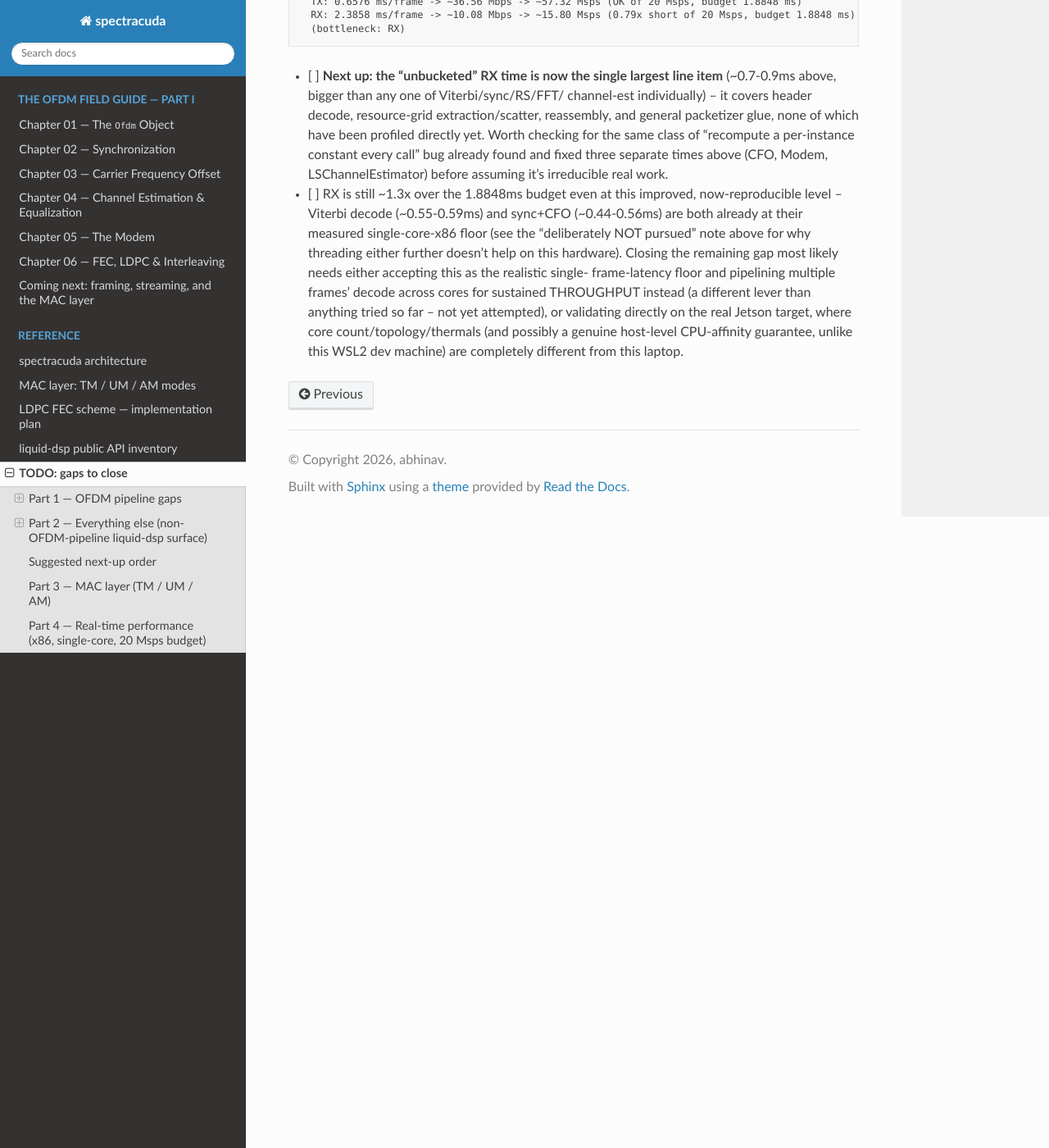
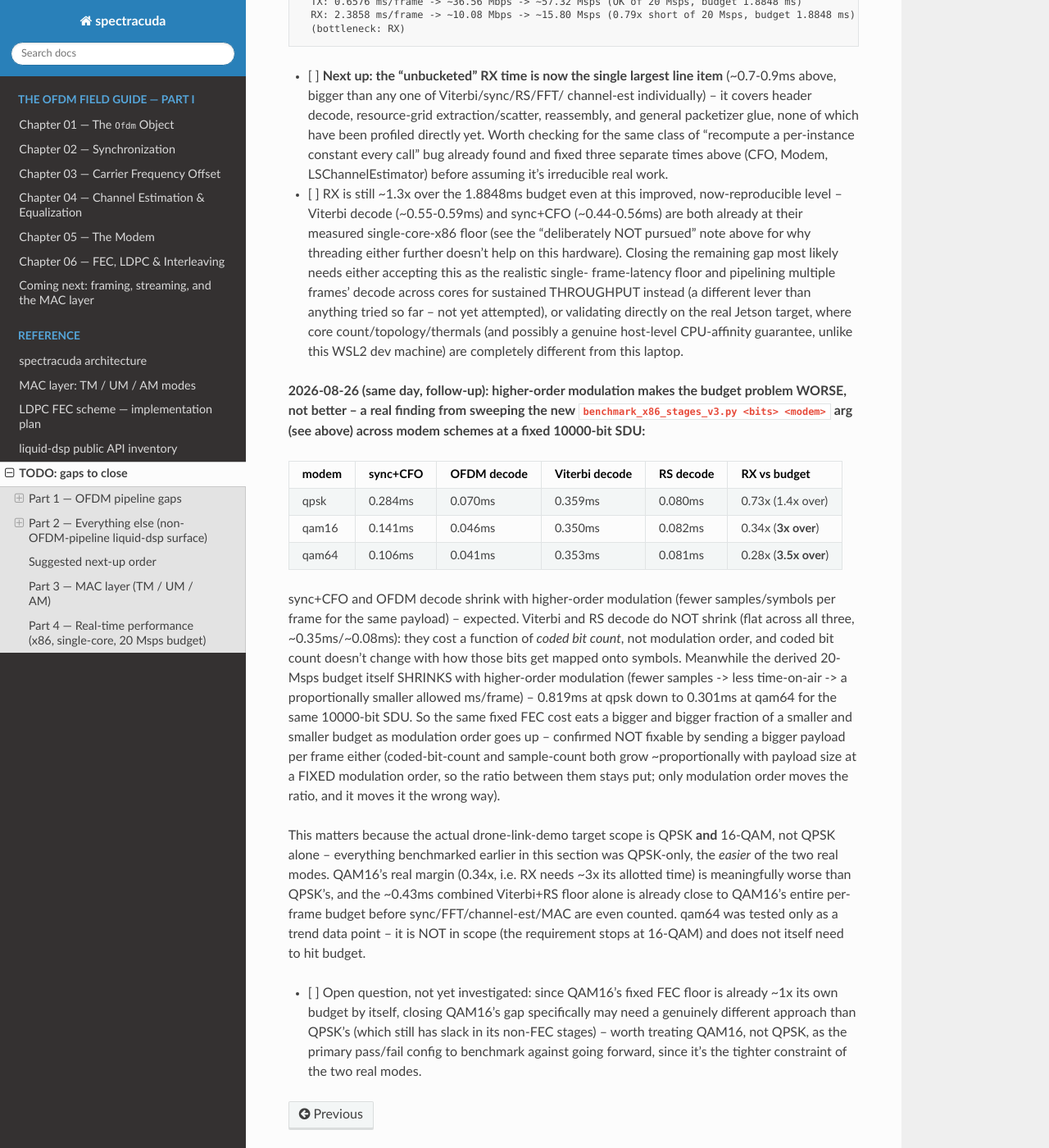
Before and after one commit to iottrends/spectracuda, a Sphinx documentation site: the page built from docs/todo.md, in a window 1280 px wide and 1400 px high, scrolled down 18380 px. Shown: the whole window at 82% size. Built offline with Sphinx 7.4.7 and the Read the Docs theme 3.1.0, drawn with Linux system fonts in a browser that asks for light colours.

Commit message:
docs/todo.md: note that higher-order modulation worsens the RX budget gap
Follow-up finding from sweeping benchmark_x86_stages_v3.py's new
<bits> <modem> args across qpsk/qam16/qam64 at a fixed 10000-bit SDU:
sync+CFO and OFDM decode shrink with higher-order modulation (fewer
samples/symbols per frame for the same payload, as expected), but
Viterbi/RS decode do NOT (they cost a function of coded bit count, not
modulation order) -- while the derived 20-Msps budget itself shrinks
with higher-order modulation (fewer samples -> less time-on-air). So
the same fixed FEC floor eats a bigger fraction of a smaller budget as
modulation order goes up: RX margin goes from 0.73x at qpsk to 0.34x at
qam16 to 0.28x at qam64, for the identical payload. Confirmed this
isn't fixable by a bigger payload per frame either (coded-bit-count and
sample-count scale together at fixed modulation, so the ratio doesn't
move -- only modulation order moves it).

Matters directly: the real drone-link-demo scope is qpsk AND 16-qam,
not qpsk alone, and everything benchmarked earlier in this section was
qpsk-only -- the easier of the two real modes. qam16's ~0.43ms combined
Viterbi+RS floor is already close to its ENTIRE per-frame budget by
itself. qam64 was tested only as a trend point; it's out of scope
(requirement stops at 16-qam) and doesn't need to hit budget itself.

Left as an open question for next time: whether qam16 (not qpsk) should
become the primary pass/fail benchmark config, since it's the tighter
of the two real constraints.

Co-Authored-By: Claude Sonnet 5 <noreply@anthropic.com>

```diff
--- a/docs/todo.md
+++ b/docs/todo.md
@@ -966,3 +966,45 @@ actually plan around). Landed via (see git history on
   the real Jetson target, where core count/topology/thermals (and
   possibly a genuine host-level CPU-affinity guarantee, unlike this
   WSL2 dev machine) are completely different from this laptop.
+
+**2026-08-26 (same day, follow-up): higher-order modulation makes the
+budget problem WORSE, not better -- a real finding from sweeping the
+new `benchmark_x86_stages_v3.py <bits> <modem>` arg (see above) across
+modem schemes at a fixed 10000-bit SDU:**
+
+| modem  | sync+CFO | OFDM decode | Viterbi decode | RS decode | RX vs budget |
+|--------|----------|-------------|-----------------|-----------|--------------|
+| qpsk   | 0.284ms  | 0.070ms     | 0.359ms         | 0.080ms   | 0.73x (1.4x over) |
+| qam16  | 0.141ms  | 0.046ms     | 0.350ms         | 0.082ms   | 0.34x (**3x over**) |
+| qam64  | 0.106ms  | 0.041ms     | 0.353ms         | 0.081ms   | 0.28x (**3.5x over**) |
+
+sync+CFO and OFDM decode shrink with higher-order modulation (fewer
+samples/symbols per frame for the same payload) -- expected. Viterbi and
+RS decode do NOT shrink (flat across all three, ~0.35ms/~0.08ms): they
+cost a function of *coded bit count*, not modulation order, and coded
+bit count doesn't change with how those bits get mapped onto symbols.
+Meanwhile the derived 20-Msps budget itself SHRINKS with higher-order
+modulation (fewer samples -> less time-on-air -> a proportionally
+smaller allowed ms/frame) -- 0.819ms at qpsk down to 0.301ms at qam64
+for the same 10000-bit SDU. So the same fixed FEC cost eats a bigger and
+bigger fraction of a smaller and smaller budget as modulation order goes
+up -- confirmed NOT fixable by sending a bigger payload per frame either
+(coded-bit-count and sample-count both grow ~proportionally with payload
+size at a FIXED modulation order, so the ratio between them stays put;
+only modulation order moves the ratio, and it moves it the wrong way).
+
+This matters because the actual drone-link-demo target scope is QPSK
+**and** 16-QAM, not QPSK alone -- everything benchmarked earlier in
+this section was QPSK-only, the *easier* of the two real modes. QAM16's
+real margin (0.34x, i.e. RX needs ~3x its allotted time) is
+meaningfully worse than QPSK's, and the ~0.43ms combined Viterbi+RS
+floor alone is already close to QAM16's entire per-frame budget before
+sync/FFT/channel-est/MAC are even counted. qam64 was tested only as a
+trend data point -- it is NOT in scope (the requirement stops at
+16-QAM) and does not itself need to hit budget.
+- [ ] Open question, not yet investigated: since QAM16's fixed FEC floor
+  is already ~1x its own budget by itself, closing QAM16's gap
+  specifically may need a genuinely different approach than QPSK's
+  (which still has slack in its non-FEC stages) -- worth treating QAM16,
+  not QPSK, as the primary pass/fail config to benchmark against going
+  forward, since it's the tighter constraint of the two real modes.
```
